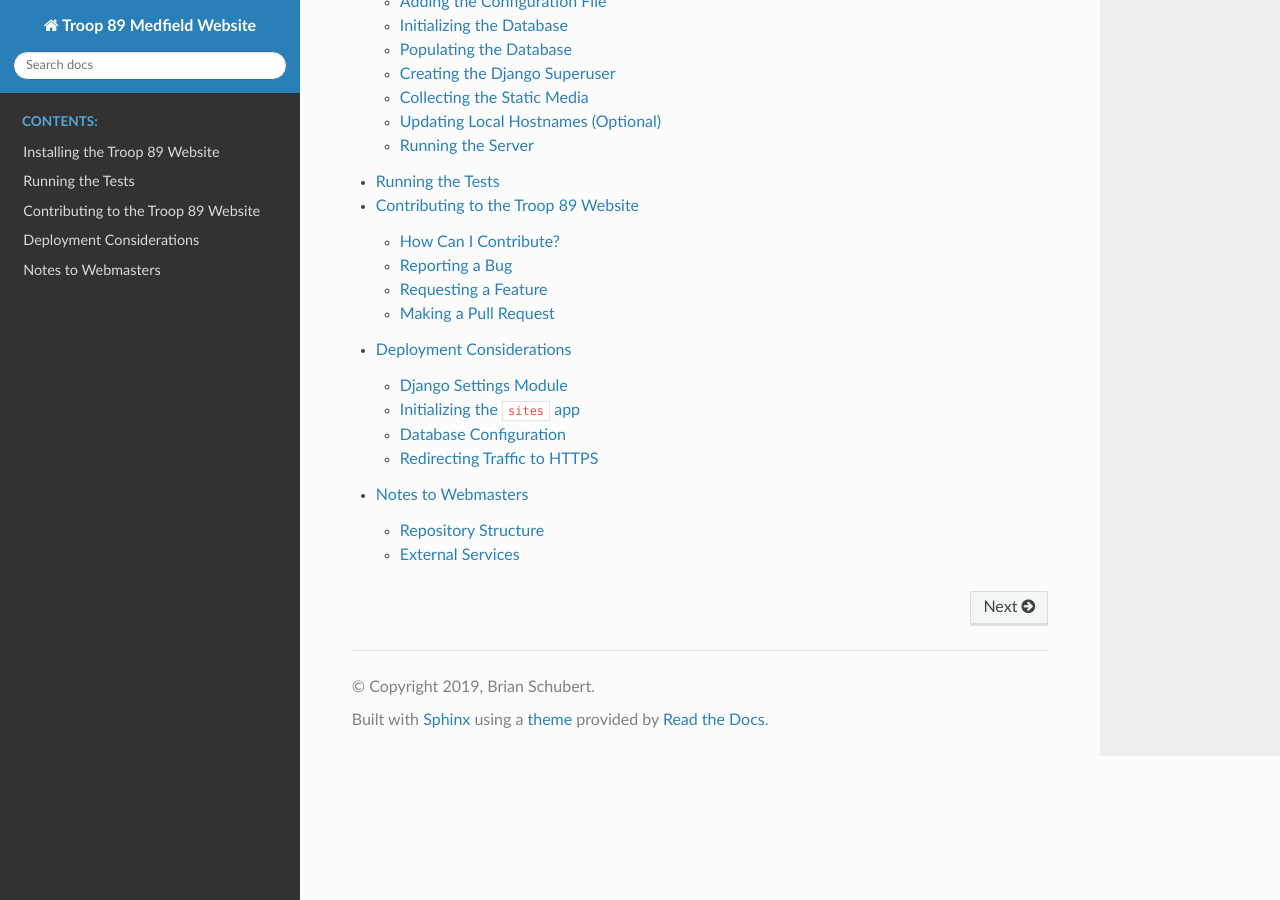
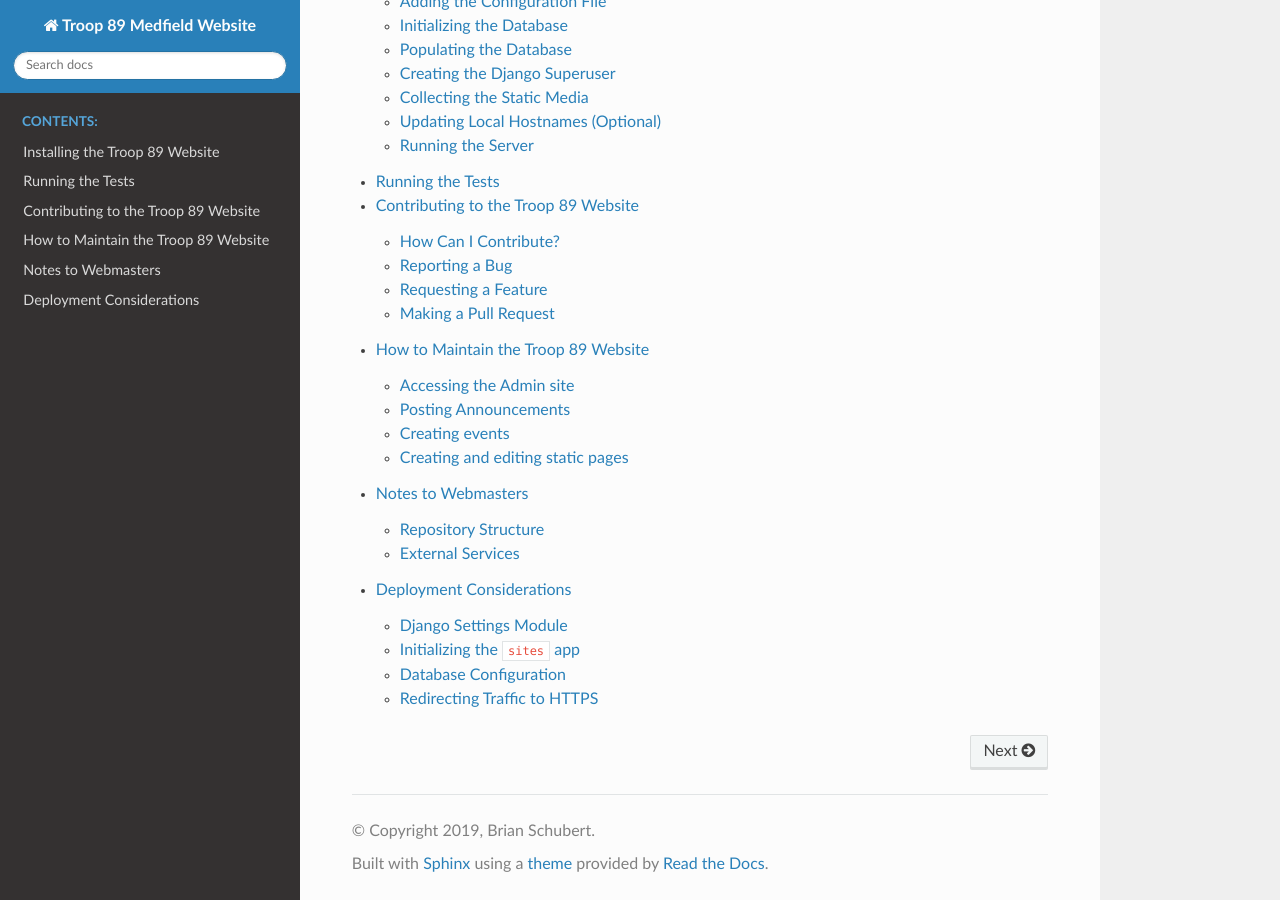
Before and after one commit to brianschubert/troop89medfield.org, a Sphinx documentation site: the page built from docs/index.rst, in a window 1280 px wide and 900 px high, scrolled down 531 px. Built offline with Sphinx 7.4.7 and the Read the Docs theme 2.0.0, drawn with Linux system fonts in a browser that asks for light colours; part of the change alters nothing that is shown.

Commit message:
Add initial maintenance documentation

```diff
--- a/docs/index.rst
+++ b/docs/index.rst
@@ -25,5 +25,6 @@ This site intended to be designed and maintained by the youth members of Troop 8
    install
    testing
    contributing
+   maintenance
+   devnotes
    deployment
-   devnotes
--- /dev/null
+++ b/docs/maintenance.rst
@@ -0,0 +1,100 @@
+.. This Source Code Form is subject to the terms of the Mozilla Public
+.. License, v. 2.0. If a copy of the MPL was not distributed with this
+.. file, You can obtain one at http://mozilla.org/MPL/2.0/.
+
+How to Maintain the Troop 89 Website
+====================================
+
+This document outlines how to maintain the Troop 89 website without any coding or web design experience. If you are interested in contributing to the website's source code, please see :doc:`contributing`.
+
+
+Accessing the Admin site
+------------------------
+
+Link: `The Troop 89 admin site`_.
+
+Most management of the Troop 89 website can be accomplished within the customized `admin site`_. If you are already logged in to the Troop 89 and have been granted access to the admin site, you should be able to access it by the link listed above. If you unable to reach the admin site and beleive that you should have access, contact a webmaster.
+
+.. _The Troop 89 admin site: https://www.troop89medfield.org/admin/
+.. _admin site: https://www.troop89medfield.org/admin/
+
+.. _Django admin: https://docs.djangoproject.com/en/2.2/ref/contrib/admin/
+
+Posting Announcements
+---------------------
+
+From the admin site, navigate to Troop Announcement | Announcements | Add Announcement.
+
+In the announcement creation form, provide a title, a date of publication, and some content for the announcement. Currently, announcements can be written in either plain text or `Markdown`_. For a brief tutorial on how to stylize writing with Markdown, see GitHub's `Mastering Markdown`_ guide. In the future, a rich WYSIWYG editor may be provided for announcement creation, such as the one available for flatpage creation.
+
+.. admonition:: Advanced
+
+    At the bottom of the announcement creation form, you will find a collapsed fieldset title "Advanced". Expanding this fieldset will give you access to two additional fields: the user, and the slug.
+
+    The user field determines the person who is *displayed* as the author of a post. Note that this is separated from the system that records actions in the admin interface: the users responsible for creating and editing an announcement will be visible in the changelog.
+
+    The slug field determine the url that the announcement can be accessed with. By default, this field is generated from the the announcement's title, but you may wish to edit it in some circumstances to create a more expressive url.
+
+After saving your announcement, you can view it on the live site by either navigating to the `homepage`_ or clicking the "View on Site" buttom in editing form.
+
+.. _Markdown: https://daringfireball.net/projects/markdown/
+.. _Mastering Markdown: https://guides.github.com/features/mastering-markdown/
+.. _homepage: https://www.troop89medfield.org/
+
+
+Creating events
+---------------
+
+From the admin site, navigate to the Events | Events | Add Event.
+
+In the announcement creation form, provide a title, type, description, and start and end time for the event. Currently, event descriptions can be written in either plain text or `Markdown`_. For a brief tutorial on how to stylize writing with Markdown, see GitHub's `Mastering Markdown`_ guide. In the future, a rich WYSIWYG editor may be provided for announcement creation, such as the one available for flatpage creation.
+
+.. admonition:: Advanced
+
+    At the bottom of the event creation form, you will find a collapsed fieldset title "Advanced". Expanding this fieldset will give you access to one additional fields: the slug.
+
+    The slug field determine the url that the event can be accessed with. By default, this field is generated from the the event's title, but you may wish to edit it in some circumstances to create a more expressive url.
+
+
+Creating and editing static pages
+---------------------------------
+
+The management of static or "flat" pages is handled by our custom flatpage app.
+
+Navigate to the Flat page listing in the admin to view the page currently available on the site. From there, you may search for a page by title in the search box, filter what pages are shown by their parent page, or sort the pages by url or title.
+
+To create a new flat page, click the "Add Flat Page" button in the top right corner of the page. In the flat page creation form, provide a URL, title, and rich body for the new page.
+
+Take particular care when picking the URL for the new page. The URL that you provide will be used to determine where your new page should be displayed on the site. For example, a page with the URL ``/about/squirrels`` will be listed as a subpage on the ``/about/`` page and will visible as a related page on the ``/about/chipmunks`` page.
+
+
+.. admonition:: Advanced
+
+    At the bottom of the flat page creation form, you will find a collapsed fieldset title "Advanced options". Expanding this fieldset will give you access to two additional fields: a "registration required" checkbox, and a template name.
+
+    If selected, the "registration required" flag will restrict access to the flat page to users who are logged in to the website with a Troop 89 account. The page will not be listed for users who are not logged in to the site.
+
+    The "template name" field specifies the Django template from source control to use to render the page. This field defaults to ``flatpages/default.html``. You should only edit this field if you need to heavily customize the rendering of your flatpage, such as loading a custom template tags or querying additional data from the database.
+
+Updating the newsletter archive
+^^^^^^^^^^^^^^^^^^^^^^^^^^^^^^^
+
+The newsletter archive can be edited in the same way as any other flat page. The view all of the current newsletter archive, navigate to the Flat page app in the admin and select ``/records/newsletters/`` under the parent page filter.
+
+To update the archive, first upload the most recent newsletter and its supplementary document to the Troop 89 Google Drive. You may direct any questions regarding the upload process to a webmaster or past troop historian.
+
+Once you have uploaded the relevant files, create a section in the newsletter year archive in the following format:
+
+    {MONTH} Newsletter & Trip Information
+
+    {MONTH} {YEAR} Newsletter
+
+    {MONTH} {YEAR} Dates
+
+    Supplementary Documents
+
+    * Document-1
+    * Document-2
+    * ...
+
+For each document listed above, highlight the document's name and then type ``CTRL+K`` to insert a link. In the window that pops up, enter the public URL for the document that you uploaded the the Google Drive. This can be found by right-clicking on the document in the Drive folder, clicking "Share", and the copying the shareable link shown.
```
